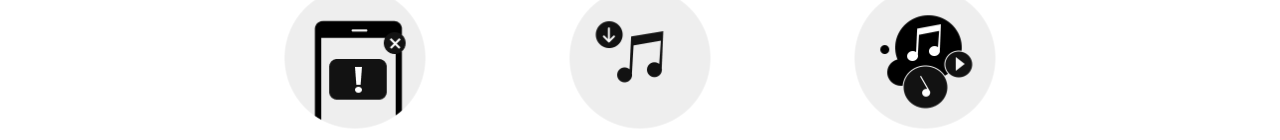
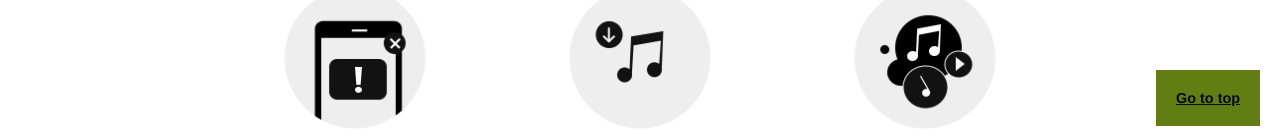
Before and after one commit to emmsdan/spotify-portfolio, a React (Create React App) app: page / in a window 1280 px wide. Shown: the part 654-794 px from the top of the page. Built offline with nearby package versions, Linux system fonts and the light colour scheme.

Commit message:
Added routing to app

```diff
--- a/package.json
+++ b/package.json
@@ -9,7 +9,8 @@
     "react": "^18.2.0",
     "react-dom": "^18.2.0",
     "react-icons": "^5.0.1",
-    "react-scripts": "5.0.1",
+    "react-router-dom": "^6.22.3",
+    "react-scripts": "^3.0.1",
     "web-vitals": "^2.1.4"
   },
   "scripts": {
--- a/src/app/App.js
+++ b/src/app/App.js
@@ -1,12 +1,25 @@
+import { RouterProvider, createBrowserRouter } from 'react-router-dom';
 import './App.css';
+import { useNavigation } from './hooks/useNavigation';
 import { Landing } from './pages/Landing';
+import { LoginPage } from './pages/Login';
 
+const router = createBrowserRouter([
+  {
+    path: '',
+    Component: Landing,
+  },
+  {
+    path: 'login',
+    element: <LoginPage />
+  },
+  {
+    path: '*',
+    element: <h1 style={{ color: 'black', fontSize: 100 }}>404</h1>
+  }
+])
 export function App() {
-  return (
-  <div>
-   <Landing />
-  </div>
-  );
+ return <RouterProvider router={router} />
 }
 
 // returns JSX, and the naming is PascalCase
--- a/src/app/components/Footer/index.jsx
+++ b/src/app/components/Footer/index.jsx
@@ -31,6 +31,9 @@ export default function Footer() {
                     <p>© 2023 Spotify AB</p>
                 </div>
             </div>
+            <div className={style.gotoTop}>
+                <a href="#top-page">Go to top</a>
+            </div>
     </footer>)
 }
 
--- a/src/app/components/Footer/style.module.css
+++ b/src/app/components/Footer/style.module.css
@@ -98,3 +98,16 @@
         gap: 100px;
     }
 }
+
+.gotoTop {
+    position: fixed;
+    background-color: rgb(98, 125, 18);
+    padding: 20px;
+    bottom: 20px;
+    right: 20px;
+}
+.gotoTop a {
+    color: #050b1b;
+    font-weight: 600;
+    font-size: larger;
+}
--- a/src/app/components/Header/LandingPageHeader.jsx
+++ b/src/app/components/Header/LandingPageHeader.jsx
@@ -40,12 +40,12 @@ const HeaderNavigation = (props) => {
     return (
         <ul className={props.className}>
             <li>
-                <a href="#/Premium">Premium</a>
+                <a href="/Premium">Premium</a>
             </li>
-            <li><a href="#/Support">Support</a></li>
-            <li><a href="#/Download">Download</a></li>
+            <li><a href="/Support">Support</a></li>
+            <li><a href="/Download">Download</a></li>
             <li className='hidden-mobile'>|</li>
-            <li className='active'><a href="#/Sign up">Sign up</a></li>
-            <li className='active'><a href="#/Log in">Log in</a></li>
+            <li className='active'><a href="/Signup">Sign up</a></li>
+            <li className='active'><a href="/Login">Log in</a></li>
         </ul>)
 }
--- /dev/null
+++ b/src/app/hooks/useNavigation.jsx
@@ -0,0 +1,18 @@
+import React from "react";
+
+export const getCurrentHash = () => {
+    return window.location.hash.replace('#/', '').replace('#', '')
+}
+
+export const navigate = (path) => {
+    window.location.hash = '#/'+path
+}
+
+export const useNavigation = () => {
+    const [url, setState] = React.useState(getCurrentHash())
+    window.addEventListener('hashchange', function (e) {
+        const path = getCurrentHash()
+        setState(path)
+    });
+    return {url, navigate}
+}
--- a/src/app/pages/Landing.jsx
+++ b/src/app/pages/Landing.jsx
@@ -6,7 +6,7 @@ import { PricingSection } from '../components/Pricing';
 
 export function Landing() {
   return (
-  <div>
+  <div id="top-page">
     <LandingPageHeader />
     <Hero
       title="Get Premium free for 7 days"
--- /dev/null
+++ b/src/app/pages/Login/index.jsx
@@ -0,0 +1,26 @@
+import React from "react"
+import Logo from "../../components/Logo/Logo"
+import { useNavigation } from "../../hooks/useNavigation"
+import { CustomButton } from "../../components/Button"
+
+export const LoginPage = () => {
+    const {url, navigate} = useNavigation()
+    return (
+        <section>
+            <Logo />
+            <h1>I am a {url} page</h1>
+            <CustomButton onClick={()=> navigate('home')}>
+                Home
+            </CustomButton>
+            <CustomButton onClick={()=> navigate('playlist')}>
+                Playist
+            </CustomButton>
+            <CustomButton onClick={()=> navigate('dashboard')}>
+                Dahb
+            </CustomButton>
+            <br />
+            <br />
+            <br />
+        </section>
+    )
+}
```
Also changed, not shown: 1 other file (tests, documents, lock files or other folders).
